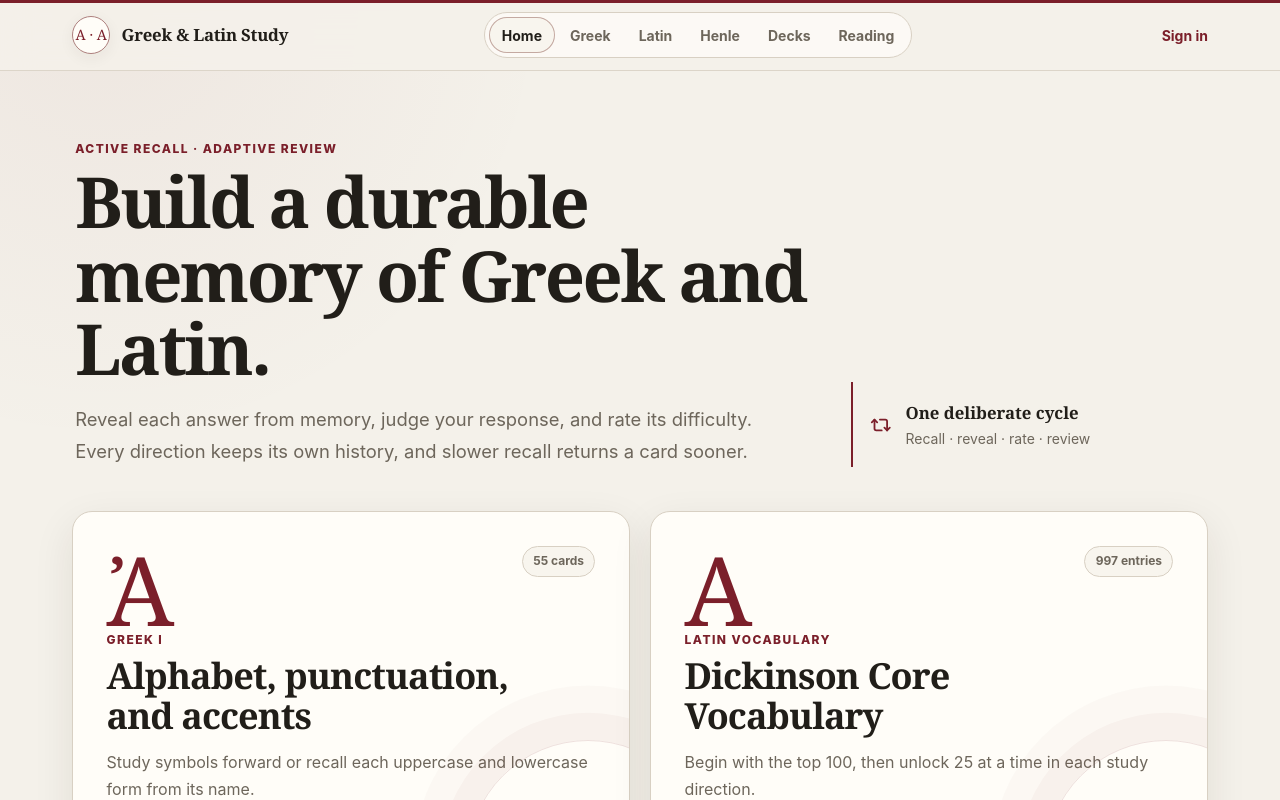
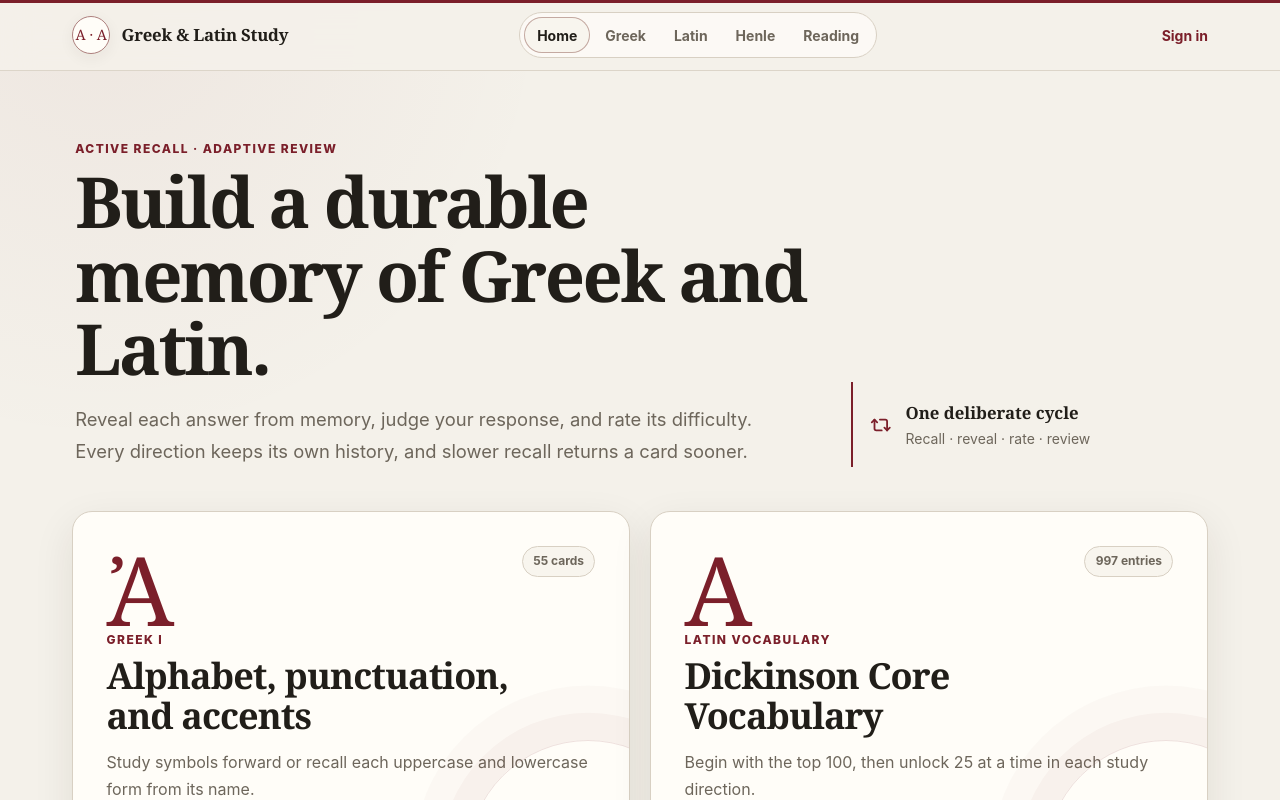
Before and after one commit to coltonkirby01/greek-latin-study, a React (Vite) app: page / in a window 1280 px wide. Shown: the top 800 px of the page. Built offline with nearby package versions, Linux system fonts and the light colour scheme; no server answers.

Commit message:
Remove Decks from site navigation

```diff
--- a/src/components/site-layout.tsx
+++ b/src/components/site-layout.tsx
@@ -2,5 +2,5 @@ import { BookOpenText, Menu, X } from "lucide-react";
 import { useState } from "react";
 import { Link, NavLink, Outlet } from "react-router-dom";
 import { useAuth } from "../features/auth/auth-context";
-const links = [["Home", "/"], ["Greek", "/greek"], ["Latin", "/latin"], ["Henle", "/henle"], ["Decks", "/decks"], ["Reading", "/reading"]] as const;
+const links = [["Home", "/"], ["Greek", "/greek"], ["Latin", "/latin"], ["Henle", "/henle"], ["Reading", "/reading"]] as const;
 export function SiteLayout() { const { user, isAdmin } = useAuth(), [open, setOpen] = useState(false); return <><header className="site-header"><div className="site-header-inner"><Link className="wordmark" to="/" onClick={() => setOpen(false)}><span>Α · A</span><strong>Greek &amp; Latin Study</strong></Link><button type="button" className="mobile-menu-button" aria-label={open ? "Close navigation" : "Open navigation"} aria-expanded={open} onClick={() => setOpen((value) => !value)}>{open ? <X /> : <Menu />}</button><nav className={`main-nav ${open ? "is-open" : ""}`}>{links.map(([label, href]) => <NavLink key={href} to={href} end={href === "/"} onClick={() => setOpen(false)}>{label}</NavLink>)}{isAdmin && <NavLink to="/admin">Admin</NavLink>}</nav><NavLink className="identity-link" to="/account">{user ? user.email ?? "Account" : "Sign in"}</NavLink></div></header><Outlet /><footer className="site-footer"><Link className="footer-mark" to="/"><BookOpenText /> Greek &amp; Latin Study</Link><span>Active recall · adaptive review · reading aloud</span></footer></>; }
```
